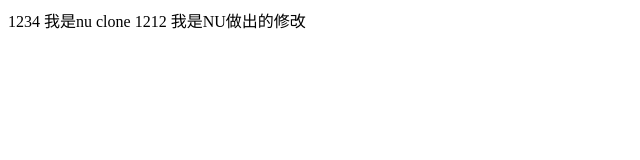
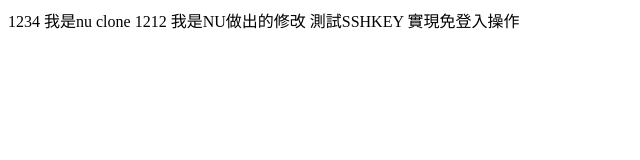
Before and after one commit to uatueun/git-demo, a plain HTML site: page index.html in a window 1280 px wide. Shown: the whole page, without its empty margins (0-640 px from the left). Drawn offline with Linux system fonts and the light colour scheme.

Commit message:
測試ssh

```diff
--- a/index.html
+++ b/index.html
@@ -9,7 +9,7 @@
 </head>
 
 <body>
-    1234 我是nu clone 1212 我是NU做出的修改
+    1234 我是nu clone 1212 我是NU做出的修改 測試SSHKEY 實現免登入操作
 </body>
 
 </html>
```
